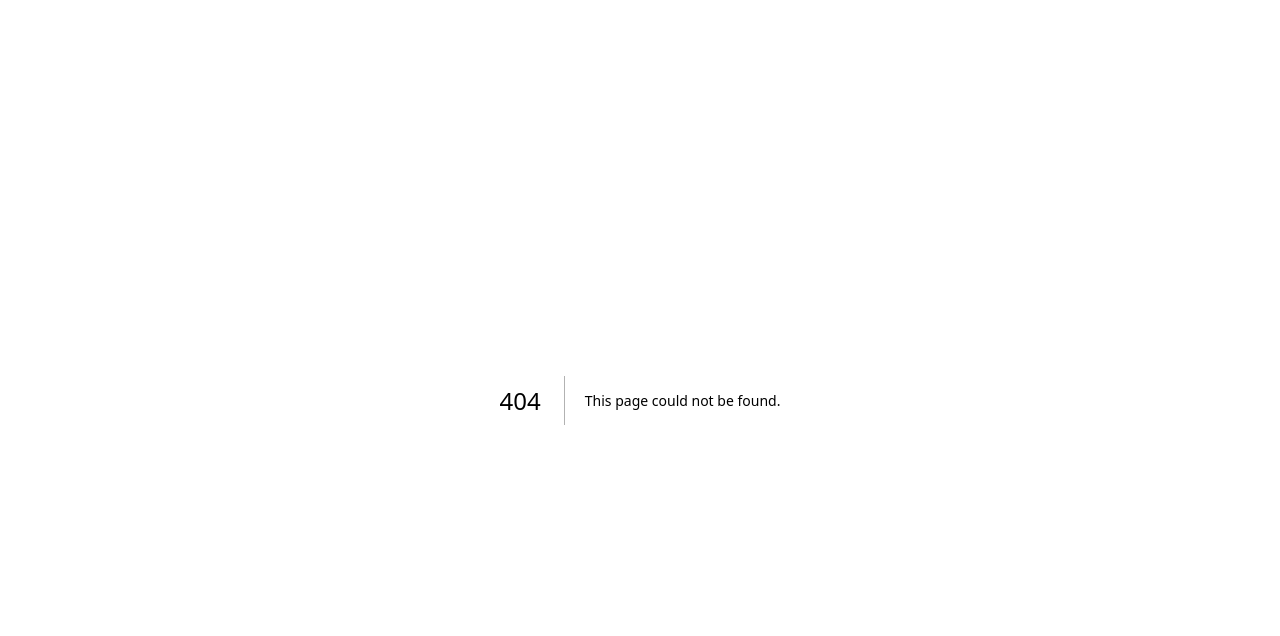
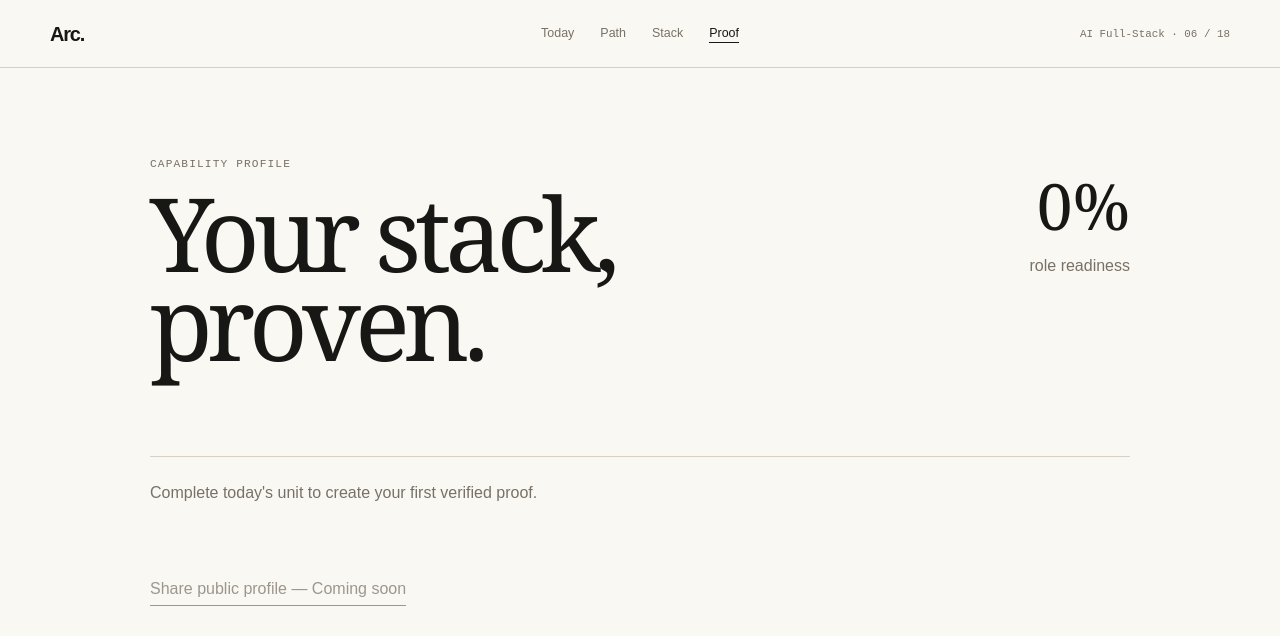
Before and after one commit to Earorua/arc, a Next.js app: page /proof in a window 1280 px wide. Before the commit this address had no page. Shown: the top 636 px of the page. Built offline with nearby package versions, Linux system fonts and the light colour scheme.

Commit message:
feat: add evidence-based Proof profile

```diff
--- /dev/null
+++ b/app/components/proof/proof-profile.tsx
@@ -0,0 +1,59 @@
+import type { ProofItem, SkillNode } from "../../domain/learning";
+import { calculateReadiness } from "../../lib/proof-profile";
+
+export function ProofProfile({
+  proofs,
+  skills,
+}: {
+  proofs: ReadonlyArray<ProofItem>;
+  skills: ReadonlyArray<SkillNode>;
+}) {
+  const readiness = calculateReadiness(skills, proofs);
+
+  return (
+    <section className="proof-profile" lang="en">
+      <div className="profile-heading">
+        <div>
+          <p className="eyebrow">Capability profile</p>
+          <h1>Your stack, proven.</h1>
+        </div>
+        <div className="readiness" aria-label={`${readiness.percentage}% role readiness`}>
+          <strong>{readiness.percentage}%</strong>
+          <span>role readiness</span>
+        </div>
+      </div>
+
+      {proofs.length === 0 ? (
+        <p className="empty-proof">Complete today&apos;s unit to create your first verified proof.</p>
+      ) : (
+        <ol aria-label="Evidence">
+          {proofs.map((proof) => {
+            const linkedSkillLabel = proof.skillIds.length === 1 ? "linked skill" : "linked skills";
+
+            return (
+              <li key={proof.id}>
+                <div>
+                  <strong>{proof.title}</strong>
+                  <span>{proof.kind} · {proof.skillIds.length} {linkedSkillLabel}</span>
+                </div>
+                <b className={proof.verified ? "is-verified" : "is-draft"}>
+                  {proof.verified ? "Verified" : "Draft"}
+                </b>
+              </li>
+            );
+          })}
+        </ol>
+      )}
+
+      <button
+        aria-disabled="true"
+        className="share-profile"
+        disabled
+        title="Public profiles are not available in this preview."
+        type="button"
+      >
+        Share public profile — Coming soon
+      </button>
+    </section>
+  );
+}
--- a/app/globals.css
+++ b/app/globals.css
@@ -138,3 +138,21 @@ button, a { -webkit-tap-highlight-color: transparent; }
 .skill-list dl div { display: grid; grid-template-columns: 90px 1fr; padding: 8px 0; }
 .skill-list dd { margin: 0; }
 .skill-list dd a { border-bottom: 1px solid currentColor; }
+
+.proof-profile { max-width: 980px; margin: 0 auto; }
+.profile-heading { display: flex; align-items: flex-start; justify-content: space-between; gap: 30px; }
+.profile-heading h1 { max-width: 700px; margin: 18px 0; font-family: var(--display); font-size: clamp(4rem, 8vw, 7.5rem); font-weight: 440; line-height: 0.86; letter-spacing: -0.06em; }
+.readiness { text-align: right; }
+.readiness strong, .readiness span { display: block; }
+.readiness strong { font-family: var(--display); font-size: 4rem; font-weight: 450; }
+.readiness span { color: var(--stone); }
+.proof-profile ol { margin: 72px 0 0; padding: 0; list-style: none; }
+.proof-profile li { display: flex; justify-content: space-between; gap: 24px; padding: 24px 0; border-top: 1px solid var(--hairline); }
+.proof-profile li strong, .proof-profile li span { display: block; }
+.proof-profile li span { margin-top: 6px; color: var(--stone); }
+.proof-profile li b { align-self: flex-start; }
+.proof-profile li b.is-verified { color: var(--success); }
+.proof-profile li b.is-draft { color: var(--stone); }
+.empty-proof { margin: 72px 0; border-top: 1px solid var(--hairline); padding-top: 24px; color: var(--stone); }
+.share-profile { border: 0; border-bottom: 1px solid currentColor; background: transparent; padding: 0 0 4px; }
+.share-profile:disabled { cursor: not-allowed; color: var(--stone); opacity: 0.72; }
--- /dev/null
+++ b/app/lib/proof-profile.ts
@@ -0,0 +1,30 @@
+import type { ProofItem, SkillNode } from "../domain/learning";
+
+export interface ReadinessProfile {
+  percentage: number;
+  verifiedSkillIds: string[];
+}
+
+export function calculateReadiness(
+  skills: ReadonlyArray<SkillNode>,
+  proofs: ReadonlyArray<ProofItem>,
+): ReadinessProfile {
+  if (skills.length === 0) {
+    return { percentage: 0, verifiedSkillIds: [] };
+  }
+
+  const allowedSkillIds = new Set(skills.map((skill) => skill.id));
+  const verifiedSkillIds = [
+    ...new Set(
+      proofs
+        .filter((proof) => proof.verified)
+        .flatMap((proof) => proof.skillIds)
+        .filter((skillId) => allowedSkillIds.has(skillId)),
+    ),
+  ].sort();
+
+  return {
+    percentage: Math.round((verifiedSkillIds.length / skills.length) * 100),
+    verifiedSkillIds,
+  };
+}
--- /dev/null
+++ b/app/proof/page.tsx
@@ -0,0 +1,25 @@
+"use client";
+
+import { useEffect, useState } from "react";
+import { ProofProfile } from "../components/proof/proof-profile";
+import { WorkspaceShell } from "../components/workspace/workspace-shell";
+import { flagshipRole } from "../data/flagship-role";
+import { createDemoState, loadDemoState, type DemoState } from "../lib/demo-store";
+
+export default function ProofPage() {
+  const [state, setState] = useState<DemoState>(createDemoState());
+
+  useEffect(() => {
+    const hydrationTimer = window.setTimeout(() => {
+      setState(loadDemoState());
+    }, 0);
+
+    return () => window.clearTimeout(hydrationTimer);
+  }, []);
+
+  return (
+    <WorkspaceShell current="Proof">
+      <ProofProfile proofs={state.proofs} skills={flagshipRole.skills} />
+    </WorkspaceShell>
+  );
+}
```
Also changed, not shown: 2 other files (tests, documents, lock files or other folders).
